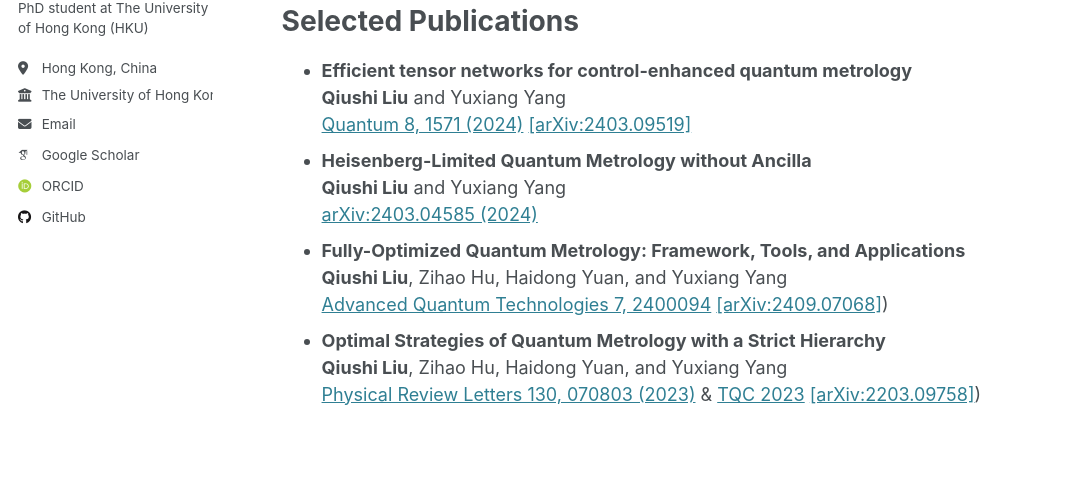
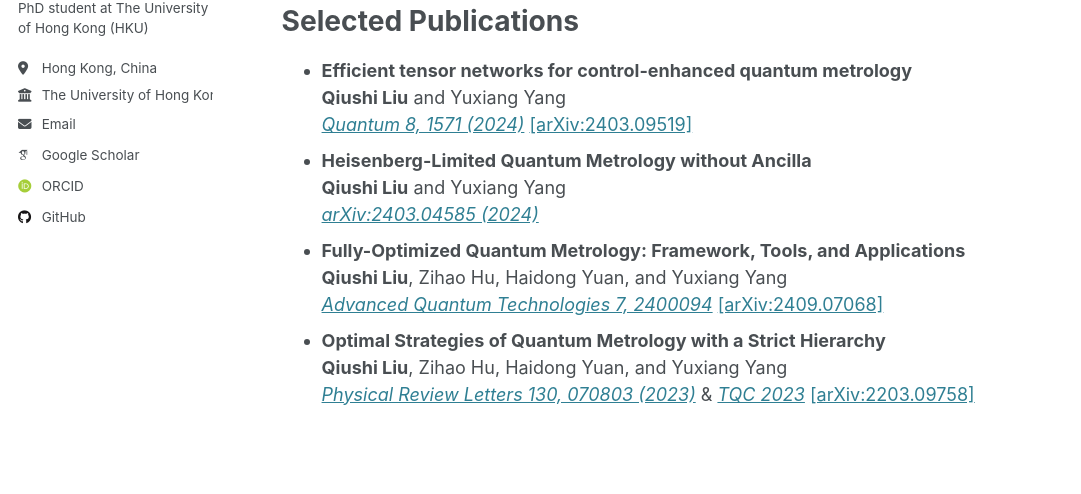
Before and after one commit to qiushi-liu/qiushi-liu.github.io, a Jekyll site: the page built from _pages/about.md, in a window 1280 px wide and 1124 px high. Shown: the part 318-812 px from the top of the window, without its empty margins (0-1081 px from the left). Built offline with Jekyll 4.4.1, drawn with Linux system fonts in a browser that asks for light colours; some web fonts are replaced.

```diff
--- a/_pages/about.md
+++ b/_pages/about.md
@@ -15,13 +15,13 @@ Selected Publications
 ======
 * **Efficient tensor networks for control-enhanced quantum metrology**\\
   **Qiushi Liu** and Yuxiang Yang\\
-  [Quantum 8, 1571 (2024)](https://doi.org/10.22331/q-2024-12-18-1571) [[arXiv:2403.09519]](https://arxiv.org/abs/2403.09519)
+  [*Quantum 8, 1571 (2024)*](https://doi.org/10.22331/q-2024-12-18-1571) [[arXiv:2403.09519]](https://arxiv.org/abs/2403.09519)
 * **Heisenberg-Limited Quantum Metrology without Ancilla**\\
   **Qiushi Liu** and Yuxiang Yang\\
-  [arXiv:2403.04585 (2024)](https://arxiv.org/abs/2403.04585)
+  [*arXiv:2403.04585 (2024)*](https://arxiv.org/abs/2403.04585)
 * **Fully-Optimized Quantum Metrology: Framework, Tools, and Applications**\\
   **Qiushi Liu**, Zihao Hu, Haidong Yuan, and Yuxiang Yang\\
-  [Advanced Quantum Technologies 7, 2400094](https://doi.org/10.1002/qute.202400094) [[arXiv:2409.07068]](https://arxiv.org/abs/2409.07068))
+  [*Advanced Quantum Technologies 7, 2400094*](https://doi.org/10.1002/qute.202400094) [[arXiv:2409.07068]](https://arxiv.org/abs/2409.07068)
 * **Optimal Strategies of Quantum Metrology with a Strict Hierarchy**\\
   **Qiushi Liu**, Zihao Hu, Haidong Yuan, and Yuxiang Yang\\
-  [Physical Review Letters 130, 070803 (2023)](https://doi.org/10.1103/PhysRevLett.130.070803) & [TQC 2023](https://tqc-conference.org/tqc2023/) [[arXiv:2203.09758]](https://arxiv.org/abs/2203.09758))
+  [*Physical Review Letters 130, 070803 (2023)*](https://doi.org/10.1103/PhysRevLett.130.070803) & [*TQC 2023*](https://tqc-conference.org/tqc2023/) [[arXiv:2203.09758]](https://arxiv.org/abs/2203.09758)
```
